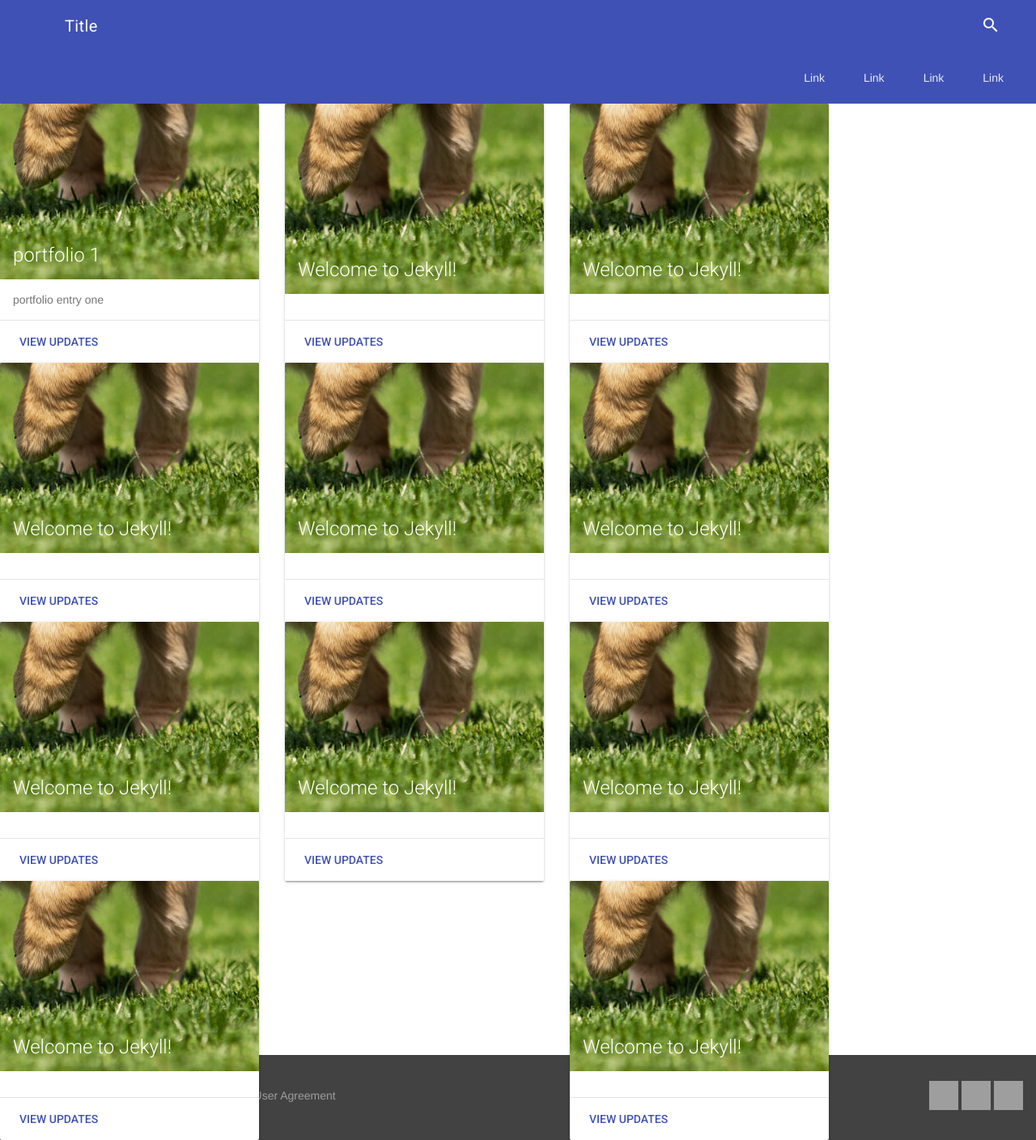
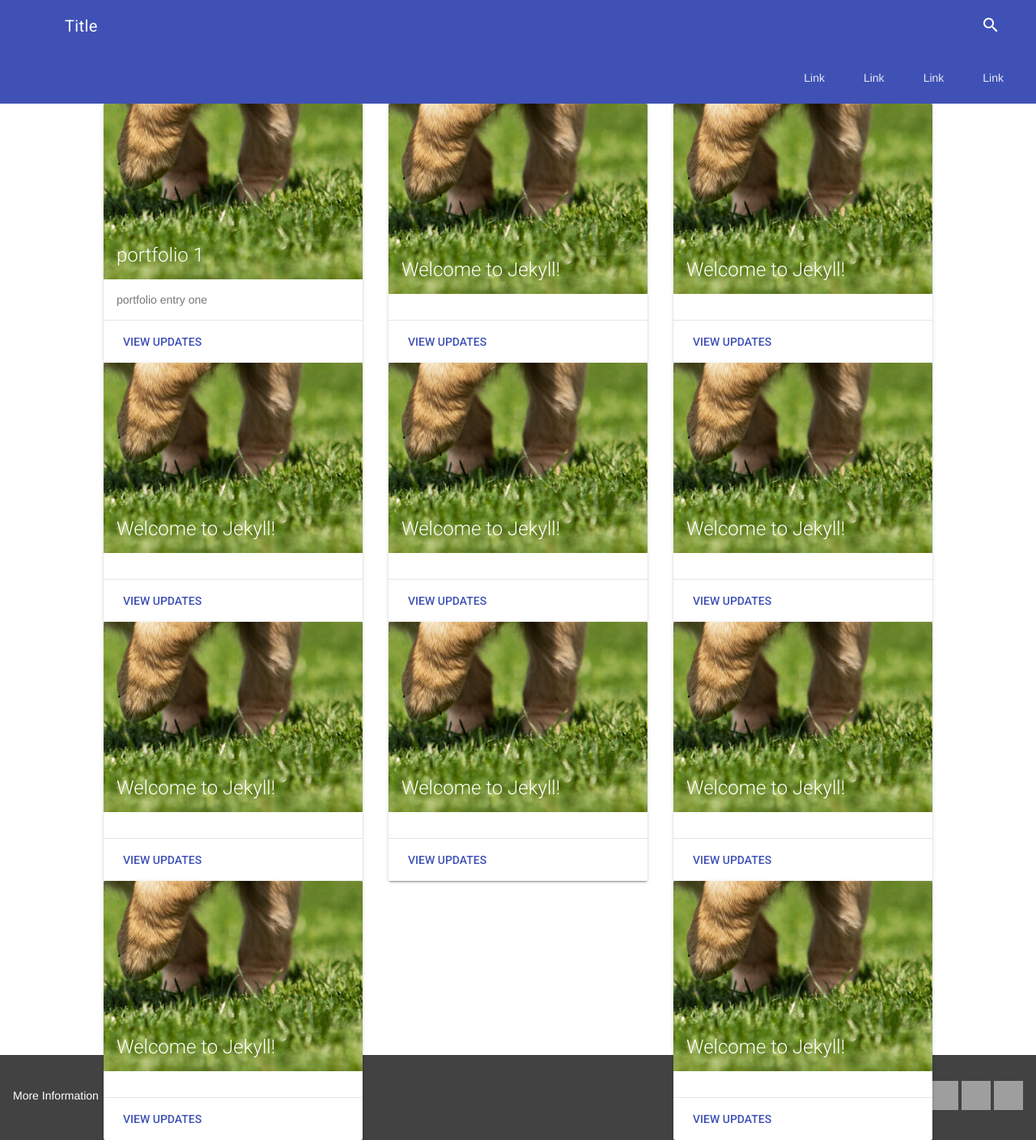
Before and after one commit to yd8266uj/portfolio, a Jekyll site: the page built from index.html, in a window 1280 px wide. Shown: the whole page at 81% size. Built offline with Jekyll 4.4.1, drawn with Linux system fonts in a browser that asks for light colours.

Commit message:
container div

```diff
--- a/index.html
+++ b/index.html
@@ -2,8 +2,8 @@
 layout: default
 title: Home page
 ---
-
-<ul class="container flex-list">
+<div class="container">
+  <ul class="flex-list">
     {% for post in site.posts %}
       <li>
         <div class="demo-card-square mdl-card mdl-shadow--2dp">
@@ -22,3 +22,4 @@
       </li>
     {% endfor %}
   </ul>
+</div>
```
Lines whose indentation alone changed are shown as unchanged.
